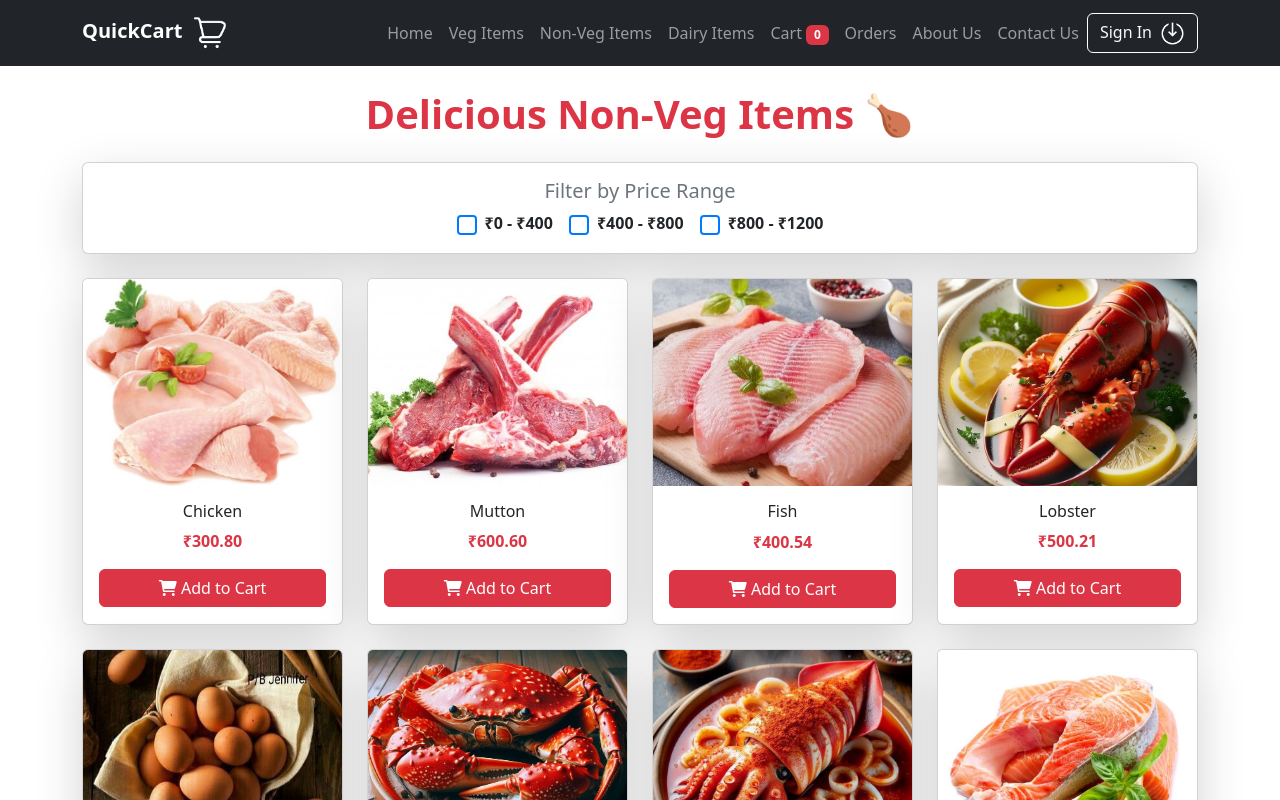
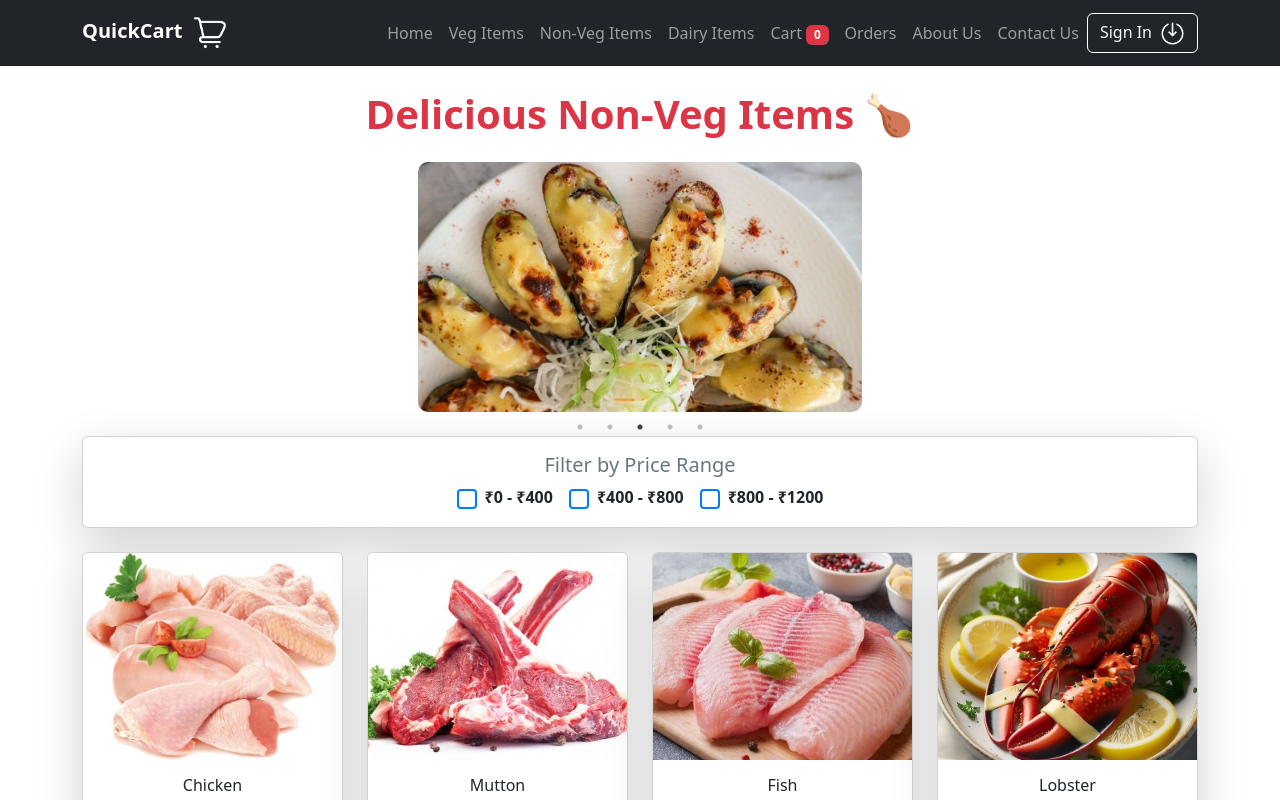
Before and after one commit to Yugal-kosamshile/FlavorMart, a React (Vite) app: page /nonVeg in a window 1280 px wide. Shown: the top 800 px of the page. Built offline with nearby package versions, Linux system fonts and the light colour scheme.

Commit message:
Update NonVeg.jsx

```diff
--- a/src/NonVeg.jsx
+++ b/src/NonVeg.jsx
@@ -8,24 +8,24 @@ import "slick-carousel/slick/slick-theme.css";
 
 
 function NonVeg() {
-  // const images = [
-  //   "/non-veg-items/non-veg1.jpg",
-  //   "/non-veg-items/non-veg2.jpg",
-  //   "/non-veg-items/non-veg3.jpg",
-  //   "/non-veg-items/non-veg4.jpg",
-  //   "/non-veg-items/non-veg5.jpg",
-  // ];
+  const images = [
+    "/non-veg-items/non-veg1.jpg",
+    "/non-veg-items/non-veg2.jpg",
+    "/non-veg-items/non-veg3.jpg",
+    "/non-veg-items/non-veg4.jpg",
+    "/non-veg-items/non-veg5.jpg",
+  ];
 
-  // const settings = {
-  //   dots: true,
-  //   infinite: true,
-  //   speed: 500,
-  //   slidesToShow: 1,
-  //   slidesToScroll: 1,
-  //   autoplay: true,
-  //   autoplaySpeed: 2000,
-  //   arrows: true,
-  // };
+  const settings = {
+    dots: true,
+    infinite: true,
+    speed: 500,
+    slidesToShow: 1,
+    slidesToScroll: 1,
+    autoplay: true,
+    autoplaySpeed: 2000,
+    arrows: true,
+  };
 
   const nonVegItems = useSelector((state) => state.products.nonVegItems);
   const dispatch = useDispatch();
@@ -47,7 +47,7 @@ function NonVeg() {
     <div className="container mt-4">
       <h1 className="text-center text-danger fw-bold mb-4">Delicious Non-Veg Items 🍗</h1>
 
-      {/* <div className="carousel-container mb-4">
+      <div className="carousel-container mb-4">
   <Slider {...settings}>
     {images.map((image, index) => (
       <div key={index} className="d-flex justify-content-center">
@@ -59,7 +59,7 @@ function NonVeg() {
       </div>
     ))}
   </Slider>
-</div>  */}
+</div>
 
 {/* <img src="/non-veg/fish.jpg" alt="" /> */}
 <div className="card p-3 mb-4 shadow-lg">
```
